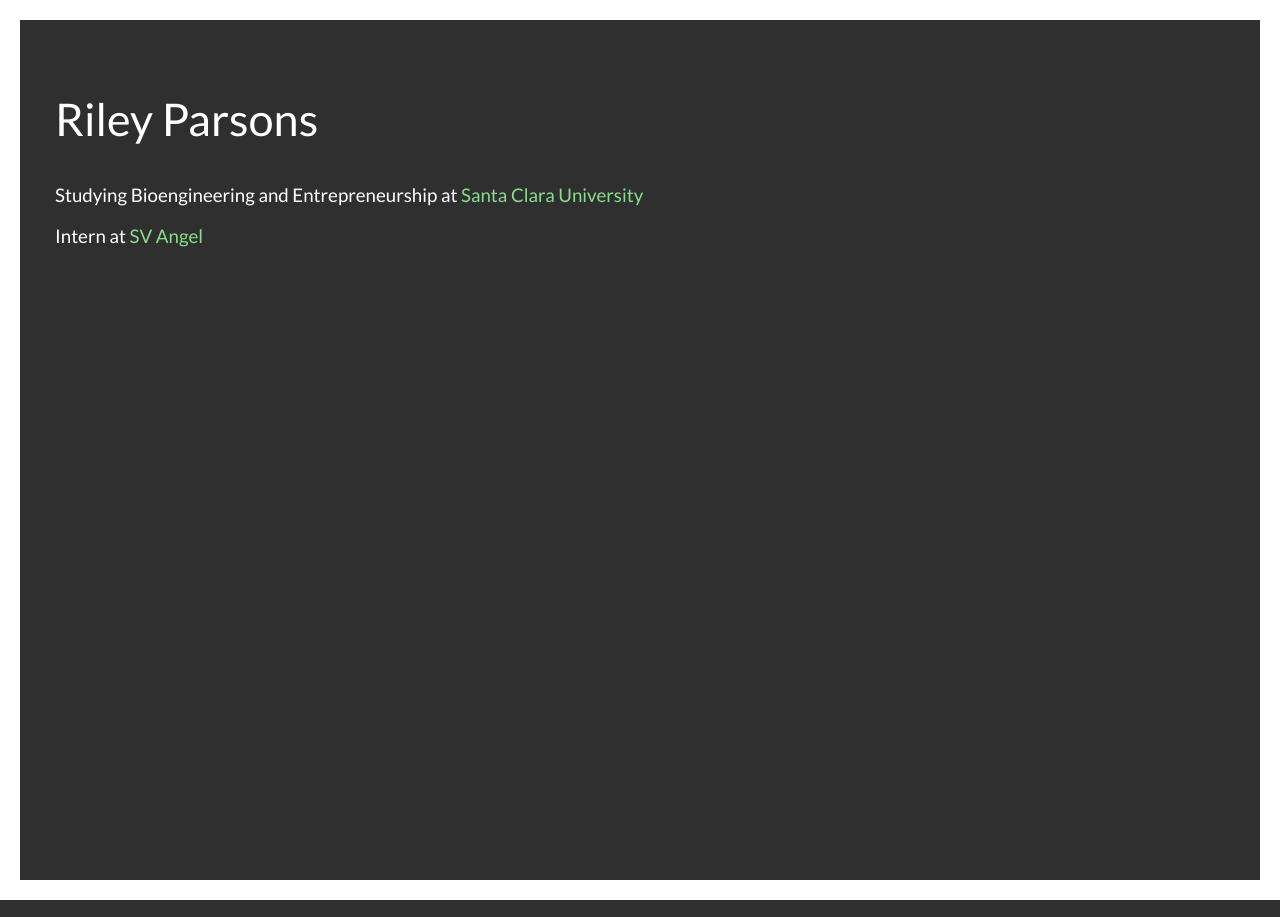
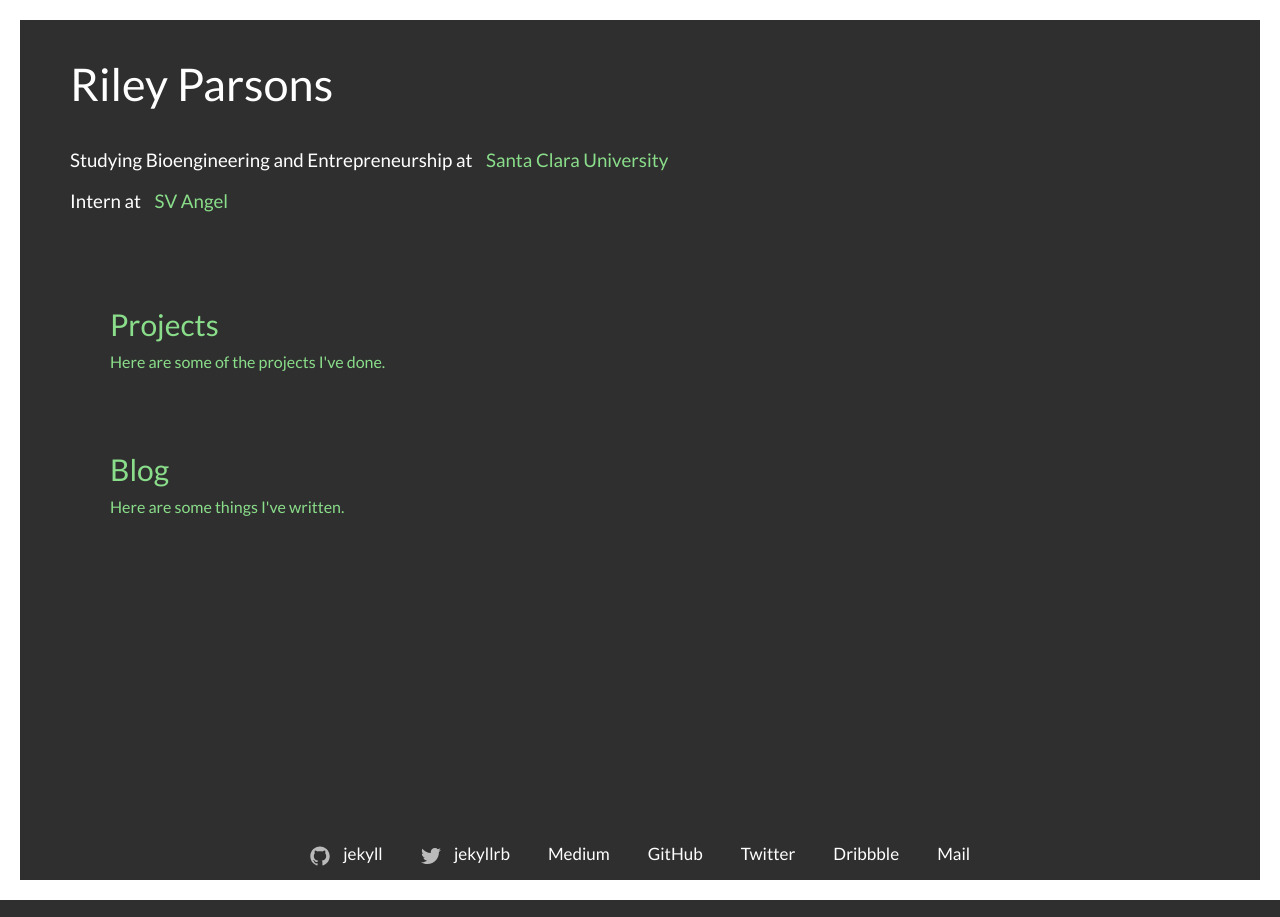
Before and after one commit to rileysparsons/rileysparsons.github.io, a Jekyll site: the page built from index.html, in a window 1280 px wide. Built offline with Jekyll 4.4.1, drawn with Linux system fonts in a browser that asks for light colours.

Commit message:
Added a links section below headers

```diff
--- a/css/landing.scss
+++ b/css/landing.scss
@@ -46,7 +46,6 @@
 html, body {
   height: 100%;
   -webkit-font-smoothing: antialiased;
-  position: fixed;
   top: 0;
   bottom: 0;
   left: 0;
@@ -69,6 +68,11 @@
   }
 }
 
+div.wrapper{
+  min-height:100%;
+  position:relative;
+}
+
 /**
  * Links
  */
@@ -76,6 +80,7 @@
     color: #8ADD8A;
     font-weight: 500;
     text-decoration: none;
+    padding: 6px 10px;
 
     &:visited {
         color: darken(#8ADD8A, 15%);
@@ -84,11 +89,45 @@
     &:hover {
     	cursor: pointer;
         color: #8ADD8A;
-        font-weight: 700;
+        background: lighten(#8ADD8A, 25%);
     }
 }
 
-section {
+// Links Section
+
+div.links {
+  width:100%;
+  display: block;
+  padding-bottom: 60px;
+}
+
+a.box-link {
+	display: block;
+  position:relative;
+  overflow-y: hidden;
+	float: left;
+	padding: 20px;
+	top: 35px;
+
+  @media (min-width: 768px){
+    width: 49%;
+  }
+}
+
+.box-link>div{
+  padding:20px;
+}
+
+.box-link .title{
+  font-size: 30px;
+  margin-bottom: 10px;
+}
+
+.clearout {
+  clear:both;
+}
+
+section.top {
   font-family: 'Lato', serif;
 
   h1 {
@@ -132,10 +171,8 @@
   }
 
   @media (min-width: 768px) {
-    position: absolute;
     right: 0;
-    left: 35px;
-    top: 35px;
+    padding-left:50px;
     bottom: 0;
     //text-align: center;
     height: inherit;
@@ -172,11 +209,12 @@
 }
 
 nav {
-  font-family: 'Courier New', serif;
+  font-family: 'Lato', serif;
   position: absolute;
   left: 25px;
-  bottom: 27px;
-  white-space: pre-line;
+  bottom:20px;
+  height: 60px;
+  display:block;
 
   a {
     text-decoration: none;
@@ -191,7 +229,6 @@
     right: 30px;
     white-space: nowrap;
     text-align: center;
-    bottom: 30px;
     font-size: 0;
 
     a {
@@ -200,7 +237,7 @@
       color: #fff;
 
       &:hover {
-        background: #f05c5c;
+        background: lighten(#8ADD8A, 25%);
       }
     }
   }
@@ -209,3 +246,22 @@
     display: none;
   }
 }
+
+
+/**
+ * Icons
+ */
+.icon {
+
+    > svg {
+        display: inline-block;
+        width: 20px;
+        height: 20px;
+        padding-right: 10px;
+        vertical-align: middle;
+
+        path {
+            fill: #BBBBBB;
+        }
+    }
+}
--- a/index.html
+++ b/index.html
@@ -2,11 +2,52 @@
 layout: landing
 ---
 
-  <section>
+
+<div class="wrapper">
+  <section class="top">
     <h1>Riley Parsons</h1>
     <h3>Studying Bioengineering and Entrepreneurship at <a>Santa Clara University</a></h3>
     <h3>Intern at <a>SV Angel</a></h3>
+    <div class="links">
+      <a class="box-link">
+        <div class="content">
+          <div class="title">
+            Projects
+          </div>
+          <div class="description">
+            Here are some of the projects I've done.
+          </div>
+        </div>
+      </a>
+      <a class="box-link">
+        <div class="content">
+          <div class="title">
+            Blog
+          </div>
+          <div class="description">
+            Here are some things I've written.
+          </div>
+        </div>
+      </a>
+    </div>
   </section>
+  <div class="clearout"></div>
+  <nav>
+    {% if site.github_username %}
+      {% include icon-github.html username=site.github_username %}
+    {% endif %}
+
+    {% if site.twitter_username %}
+      {% include icon-twitter.html username=site.twitter_username %}
+    {% endif %}
+    <a href="https://medium.com/@leo">Medium</a>
+    <a href="https://github.com/leo">GitHub</a>
+    <a href="https://twitter.com/lmprht">Twitter</a>
+    <a href="https://dribbble.com/notleo">Dribbble</a>
+    <a href="mailto:mindrun@icloud.com">Mail</a>
+  </nav>
+</div>
+
 
   <!-- ul class="post-list">
     {% for post in site.posts %}
```
Also changed, not shown: _layouts/landing.html (line endings or trailing spaces).
